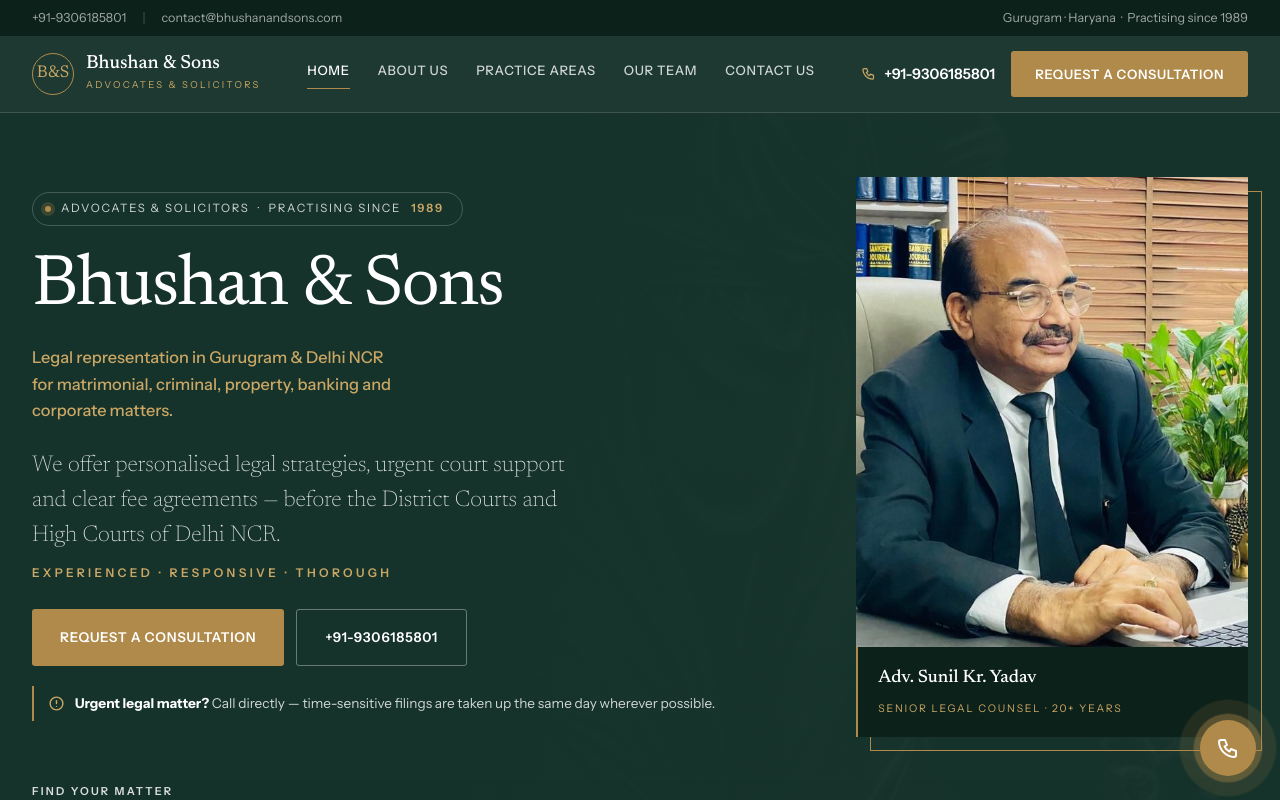
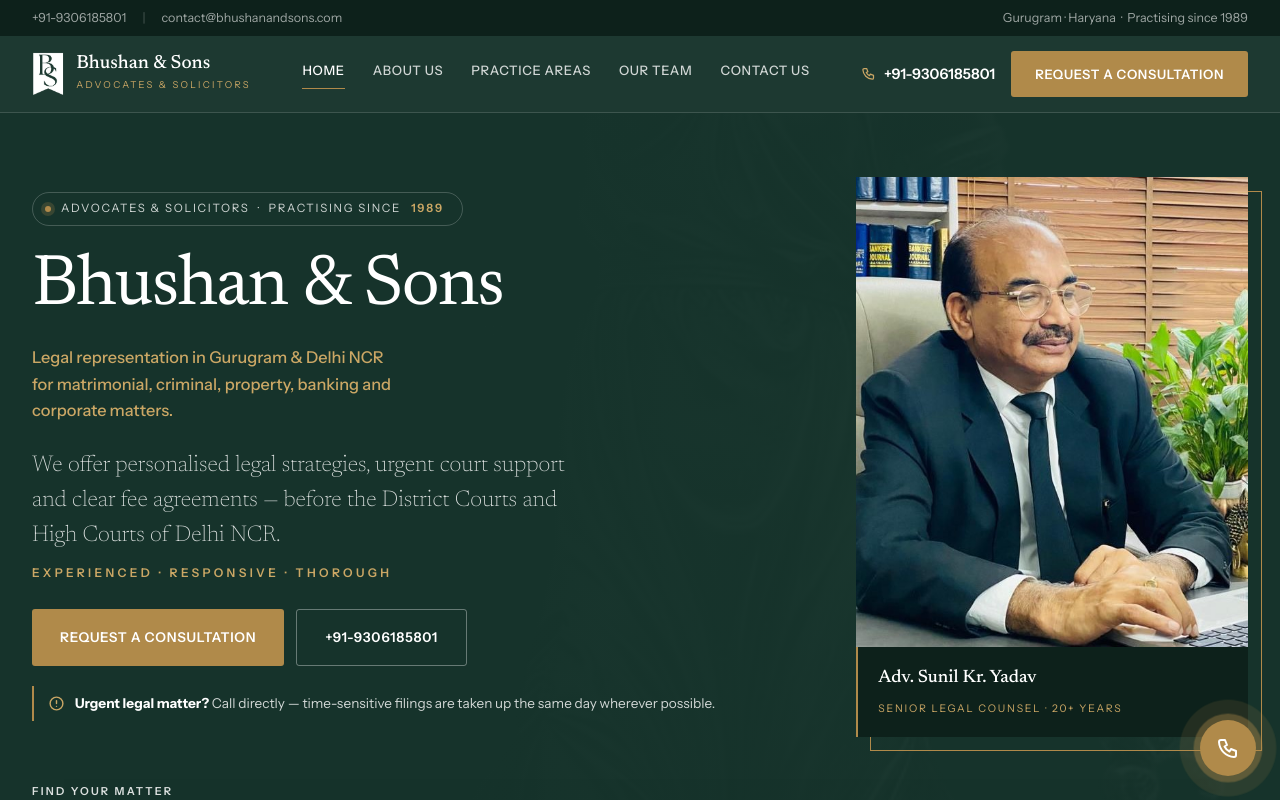
Before and after one commit to desirediv0/bhushan-sons, a Next.js app: page / in a window 1280 px wide. Shown: the top 800 px of the page. Built offline with nearby package versions, Linux system fonts and the light colour scheme.

Commit message:
logo added

```diff
--- a/src/components/layout/footer.tsx
+++ b/src/components/layout/footer.tsx
@@ -1,4 +1,5 @@
 import Link from "next/link";
+import Image from "next/image";
 import {
   IconMail,
   IconPhone,
@@ -16,9 +17,7 @@ export function Footer() {
           {/* Brand Column */}
           <div>
             <Link href="/" className="flex items-center gap-3 mb-5">
-              <span className="w-[42px] h-[42px] shrink-0 border border-secondary rounded-full flex items-center justify-center font-heading text-secondary-light text-[17px]">
-                B&amp;S
-              </span>
+              <Image src="/logo-mark-white.png" alt="" width={32} height={48} className="h-12 w-auto shrink-0" />
               <span className="flex flex-col">
                 <strong className="font-heading font-medium text-white text-lg leading-none not-italic">
                   {SITE_CONFIG.name}
--- a/src/components/layout/header.tsx
+++ b/src/components/layout/header.tsx
@@ -2,6 +2,7 @@
 
 import { useState, useEffect } from "react";
 import Link from "next/link";
+import Image from "next/image";
 import { usePathname } from "next/navigation";
 import { motion, AnimatePresence, useReducedMotion } from "framer-motion";
 import { IconMenu2, IconX, IconPhone, IconMail, IconMapPin, IconArrowRight } from "@tabler/icons-react";
@@ -55,9 +56,7 @@ export function Header() {
 
             {/* Logo */}
             <Link href="/" className="flex items-center gap-3 group shrink-0">
-              <span className="w-[42px] h-[42px] shrink-0 border border-secondary rounded-full flex items-center justify-center font-heading text-secondary-light text-[17px]">
-                B&amp;S
-              </span>
+              <Image src="/logo-mark-white.png" alt="" width={32} height={48} className="h-12 w-auto shrink-0" priority />
               <span className="flex flex-col">
                 <strong className="font-heading font-medium text-white text-[19px] leading-[1.1] not-italic">
                   Bhushan &amp; Sons
@@ -140,9 +139,7 @@ export function Header() {
           >
             <div className="flex items-center justify-between mb-10">
               <span className="flex items-center gap-3">
-                <span className="w-9 h-9 shrink-0 border border-secondary rounded-full flex items-center justify-center font-heading text-secondary-light text-sm">
-                  B&amp;S
-                </span>
+                <Image src="/logo-mark-white.png" alt="" width={24} height={36} className="h-9 w-auto shrink-0" />
                 <span className="flex flex-col">
                   <strong className="font-heading font-medium text-white text-base leading-tight not-italic">Bhushan &amp; Sons</strong>
                   <span className="font-body text-[9px] tracking-[0.24em] uppercase text-secondary-light mt-0.5">Advocates &amp; Solicitors</span>
```
Also changed, not shown: public/logo-mark-white.png (added).
